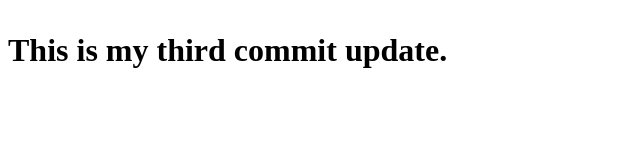
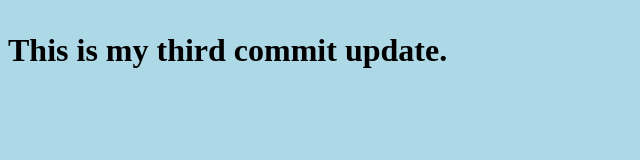
Before and after one commit to onlyinpk/Assignment-Commit-, a plain HTML site: page index.html in a window 1280 px wide. Shown: the whole page, without its empty margins (0-640 px from the left). Drawn offline with Linux system fonts and the light colour scheme.

Commit message:
Update index.html

```diff
--- a/index.html
+++ b/index.html
@@ -1,6 +1,7 @@
 <!DOCTYPE html>
 <html>
-<head>
+<link rel="stylesheet" type="text/css" href="style.css">
+
     <title>Assignment Page</title>
 </head>
 <body>
```
